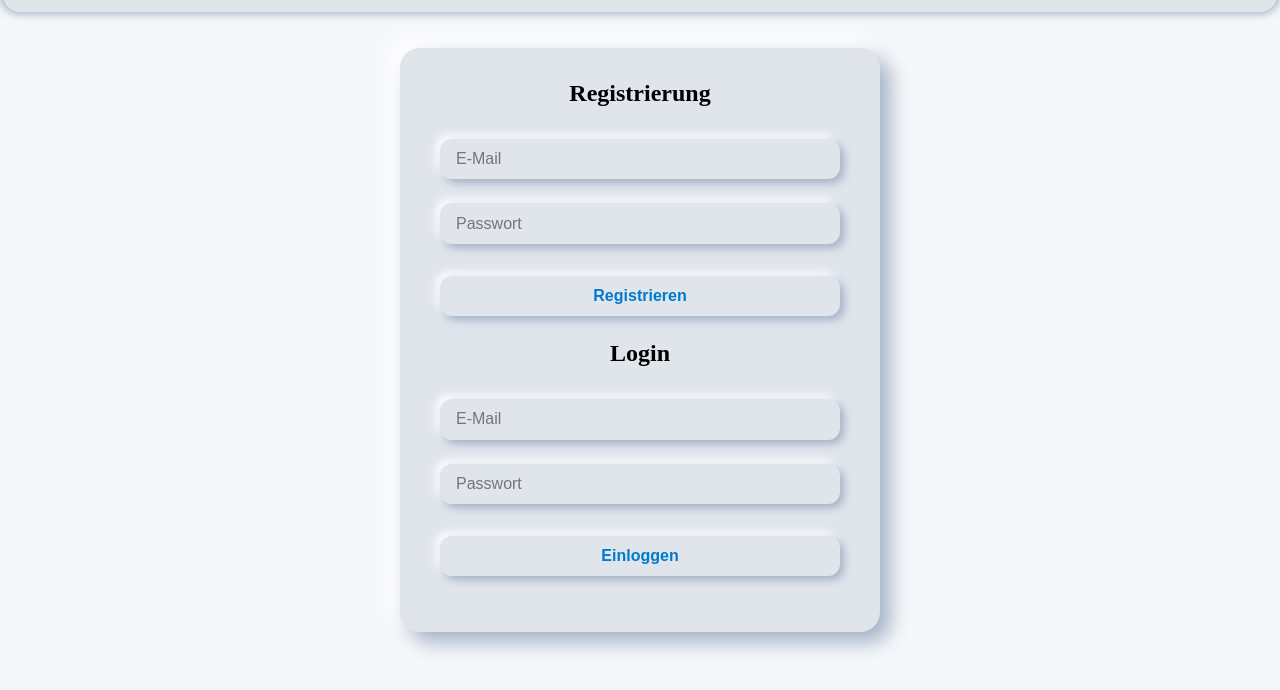
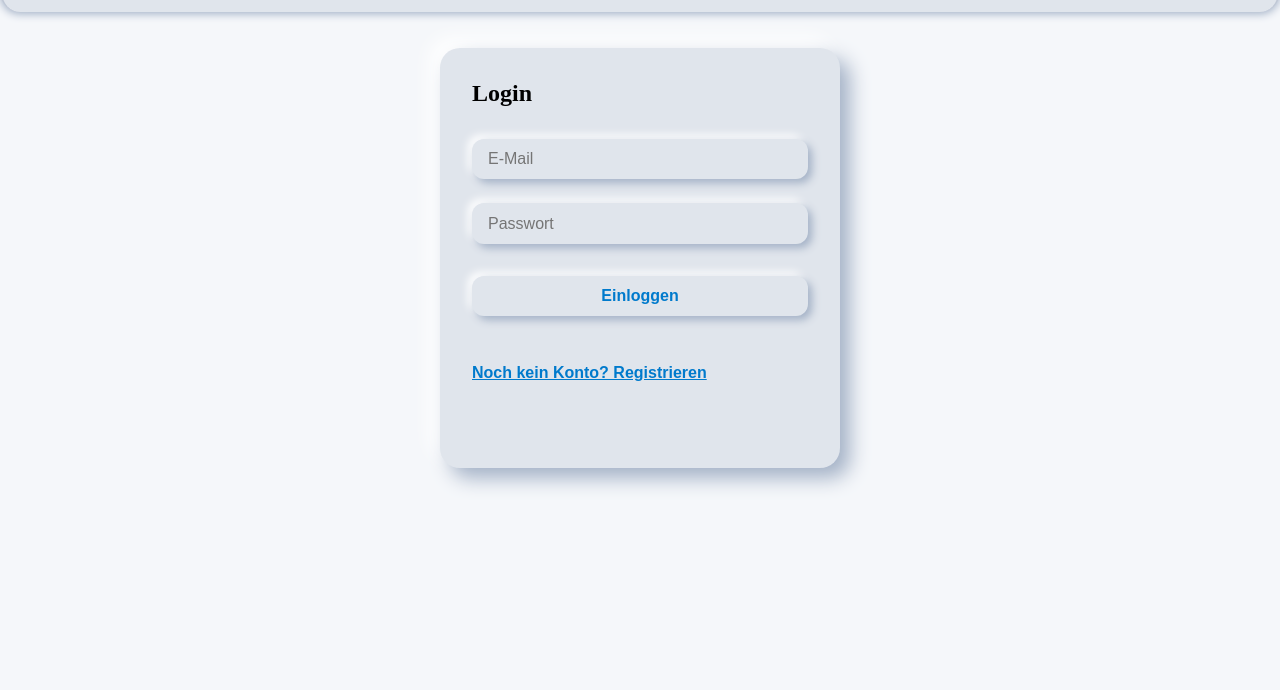
Before and after one commit to 1IntereJurry/webproject, a plain HTML site: page public/login.html in a window 1280 px wide. Shown: the part 48-738 px from the top of the page. Drawn offline with Linux system fonts and the light colour scheme.

Commit message:
Synchronisation i think

```diff
--- a/public/login.html
+++ b/public/login.html
@@ -28,20 +28,27 @@
   </nav>
 
   <main>
-    <div class="neumorphic neumorphic-card">
-      <h2>Registrierung</h2>
-      <form action="https://blavandlieferserviceeric.onrender.com/register" method="POST">
-        <input type="email" name="email" placeholder="E-Mail" required class="neumorphic-input" />
-        <input type="password" name="password" placeholder="Passwort" required class="neumorphic-input" />
-        <button type="submit" class="neumorphic-button">Registrieren</button>
-      </form>
-
-      <h2>Login</h2>
-      <form action="https://blavandlieferserviceeric.onrender.com/login" method="POST">
-        <input type="email" name="email" placeholder="E-Mail" required class="neumorphic-input" />
-        <input type="password" name="password" placeholder="Passwort" required class="neumorphic-input" />
-        <button type="submit" class="neumorphic-button">Einloggen</button>
-      </form>
+    <div class="auth-container">
+      <div class="auth-card" id="auth-card">
+        <div class="auth-panel auth-panel-login">
+          <h2>Login</h2>
+          <form id="login-form" action="https://blavandlieferserviceeric.onrender.com/login" method="POST">
+            <input type="email" name="email" placeholder="E-Mail" required class="neumorphic-input" />
+            <input type="password" name="password" placeholder="Passwort" required class="neumorphic-input" />
+            <button type="submit" class="neumorphic-button">Einloggen</button>
+          </form>
+          <button type="button" id="switch-to-register" class="switch-btn">Noch kein Konto? Registrieren</button>
+        </div>
+        <div class="auth-panel auth-panel-register">
+          <h2>Registrierung</h2>
+          <form id="register-form" action="https://blavandlieferserviceeric.onrender.com/register" method="POST">
+            <input type="email" name="email" placeholder="E-Mail" required class="neumorphic-input" />
+            <input type="password" name="password" placeholder="Passwort" required class="neumorphic-input" />
+            <button type="submit" class="neumorphic-button">Registrieren</button>
+          </form>
+          <button type="button" id="switch-to-login" class="switch-btn">Schon registriert? Login</button>
+        </div>
+      </div>
     </div>
   </main>
 
--- a/public/script.js
+++ b/public/script.js
@@ -106,4 +106,18 @@ document.addEventListener('DOMContentLoaded', () => {
       }
     });
   }
+
+  // Card-Switcher Animation
+  const authCard = document.getElementById('auth-card');
+  const switchToRegister = document.getElementById('switch-to-register');
+  const switchToLogin = document.getElementById('switch-to-login');
+
+  if (authCard && switchToRegister && switchToLogin) {
+    switchToRegister.addEventListener('click', () => {
+      authCard.classList.add('slide-register');
+    });
+    switchToLogin.addEventListener('click', () => {
+      authCard.classList.remove('slide-register');
+    });
+  }
 });
--- a/public/style.css
+++ b/public/style.css
@@ -132,6 +132,7 @@ html {
   box-shadow: 5px 5px 10px #a3b1c6, -5px -5px 10px #ffffff;
   transition: transform 0.2s, background 0.2s;
 }
+
 .order-button:hover {
   transform: scale(1.05);
   background: #005b99;
@@ -237,6 +238,90 @@ legend {
   color: #005b99;
 }
 
+/* Card Switcher Animation */
+.auth-container {
+  width: 100%;
+  max-width: 400px;
+  margin: 6rem auto 2rem;
+  perspective: 1200px;
+}
+
+.auth-card {
+  width: 100%;
+  height: 420px;
+  position: relative;
+  transition: transform 0.7s cubic-bezier(.77,0,.18,1);
+  transform-style: preserve-3d;
+}
+
+.auth-card.slide-register {
+  transform: translateX(-100%);
+}
+
+.auth-panel {
+  width: 100%;
+  height: 100%;
+  position: absolute;
+  top: 0; left: 0;
+  background: #e0e5ec;
+  border-radius: 20px;
+  box-shadow: 10px 10px 20px #a3b1c6, -10px -10px 20px #ffffff;
+  padding: 2rem;
+  box-sizing: border-box;
+  transition: opacity 0.4s;
+}
+
+.auth-panel-login {
+  z-index: 2;
+  left: 0;
+  opacity: 1;
+  transition: opacity 0.4s;
+}
+
+.auth-card.slide-register .auth-panel-login {
+  opacity: 0;
+  pointer-events: none;
+}
+
+.auth-panel-register {
+  z-index: 1;
+  left: 100%;
+  opacity: 0;
+  transition: opacity 0.4s;
+}
+
+.auth-card.slide-register .auth-panel-register {
+  left: 0;
+  opacity: 1;
+  z-index: 3;
+  pointer-events: auto;
+}
+
+.switch-btn {
+  margin-top: 1.5em;
+  background: none;
+  border: none;
+  color: #007acc;
+  font-weight: bold;
+  cursor: pointer;
+  font-size: 1em;
+  text-decoration: underline;
+}
+
+@media (max-width: 600px) {
+  .auth-wrapper {
+    max-width: 98vw;
+  }
+  .auth-half {
+    padding: 1rem;
+  }
+}
+@media (max-width: 500px) {
+  .auth-container { max-width: 98vw; }
+  .auth-card { height: 440px; }
+  .auth-panel { padding: 1rem; }
+}
+
 /* Responsive Anpassungen */
 @media (max-width: 900px) {
   .topbar {
```
